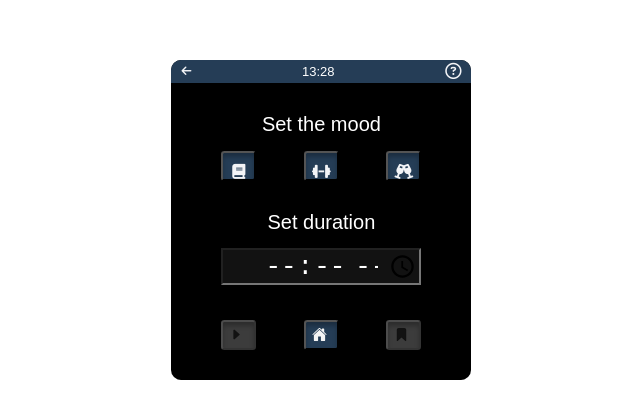
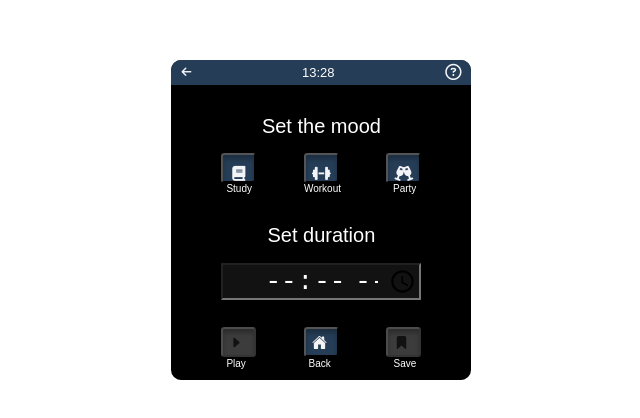
Before and after one commit to tiagoalex2002/PAF, a plain HTML site: page create.html in a window 1280 px wide. Shown: the part 130-548 px from the top of the page, without its empty margins (279-919 px from the left). Drawn offline with nearby package versions, Linux system fonts and the light colour scheme.

Commit message:
Create playlist button labels

```diff
--- a/create.html
+++ b/create.html
@@ -27,16 +27,23 @@
         <button id="study" onclick="buttonClick(this)">
           <i class="fa-solid fa-book icons" style="color: #f3f4f7"></i>
         </button>
+
         <button id="workout" onclick="buttonClick(this)">
           <i class="fa-solid fa-dumbbell icons" style="color: #f3f4f7"></i>
         </button>
+
         <button id="party" onclick="buttonClick(this)">
           <i
-            class="fa-solid fa-champagne-glasses icons"
-            style="color: #f3f4f7"
-          ></i>
+            class="fa-solid fa-champagne-glasses icons" style="color: #f3f4f7"></i>
         </button>
+
       </div>
+      <div class="optiontext">
+        <div class="smalltext">Study</div>
+        <div class="smalltext">Workout</div>
+        <div class="smalltext">Party</div>
+      </div>
+
       <div class="textoplaylist">Set duration</div>
       <div class="setime">
         <input id="set-time" type="time" name="set-time" step="300">
@@ -53,6 +60,11 @@
           <ion-icon name="bookmark" class="icons"></ion-icon>
         </button>
       </div>
+      <div class="optiontext">
+        <div class="smalltext">Play</div>
+        <div class="smalltext">Back</div>
+        <div class="smalltext">Save</div>
+      </div>
       <div class="popup" id="popup"></div>
     </div>
     <script src="https://unpkg.com/ionicons@5.4.0/dist/ionicons.js"></script>
--- a/style.css
+++ b/style.css
@@ -219,6 +219,19 @@ a button.arrow2,
   font-family: Arial, Helvetica, sans-serif;
 }
 
+.optiontext {
+  display: flex;
+  flex-direction: row;
+  justify-content: space-between;
+  align-items: center;
+  width: 190px;
+}
+.smalltext {
+  color: white;
+  font-size: x-small;
+  font-family: Arial, Helvetica, sans-serif;
+}
+
 .setime {
   display: flex;
   justify-content: center;
@@ -247,9 +260,8 @@ a button.arrow2,
   justify-content: space-between;
   align-items: center;
   margin-top: 50px;
-  height: 20px;
+  height: 1px;
   width: 200px;
-  margin-bottom: 20px;
 }
 
 .backgroundclock {
```
